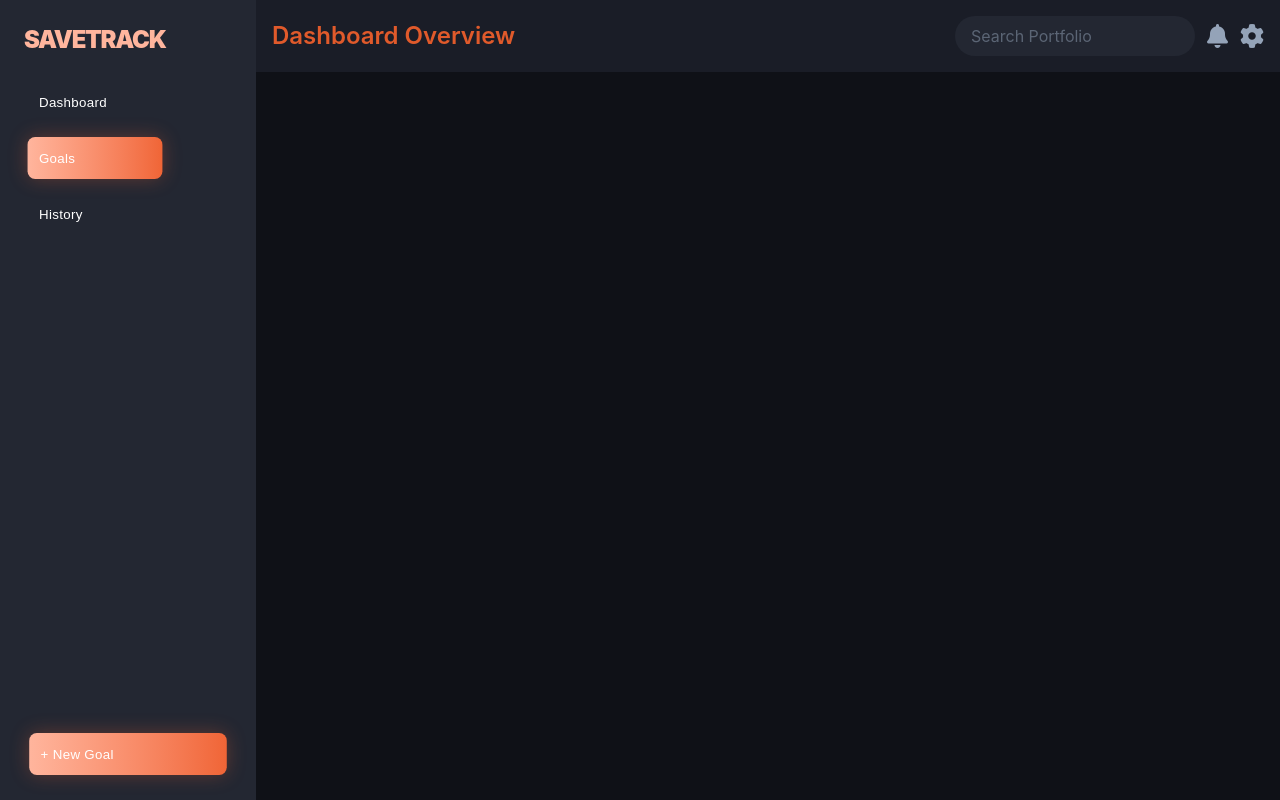
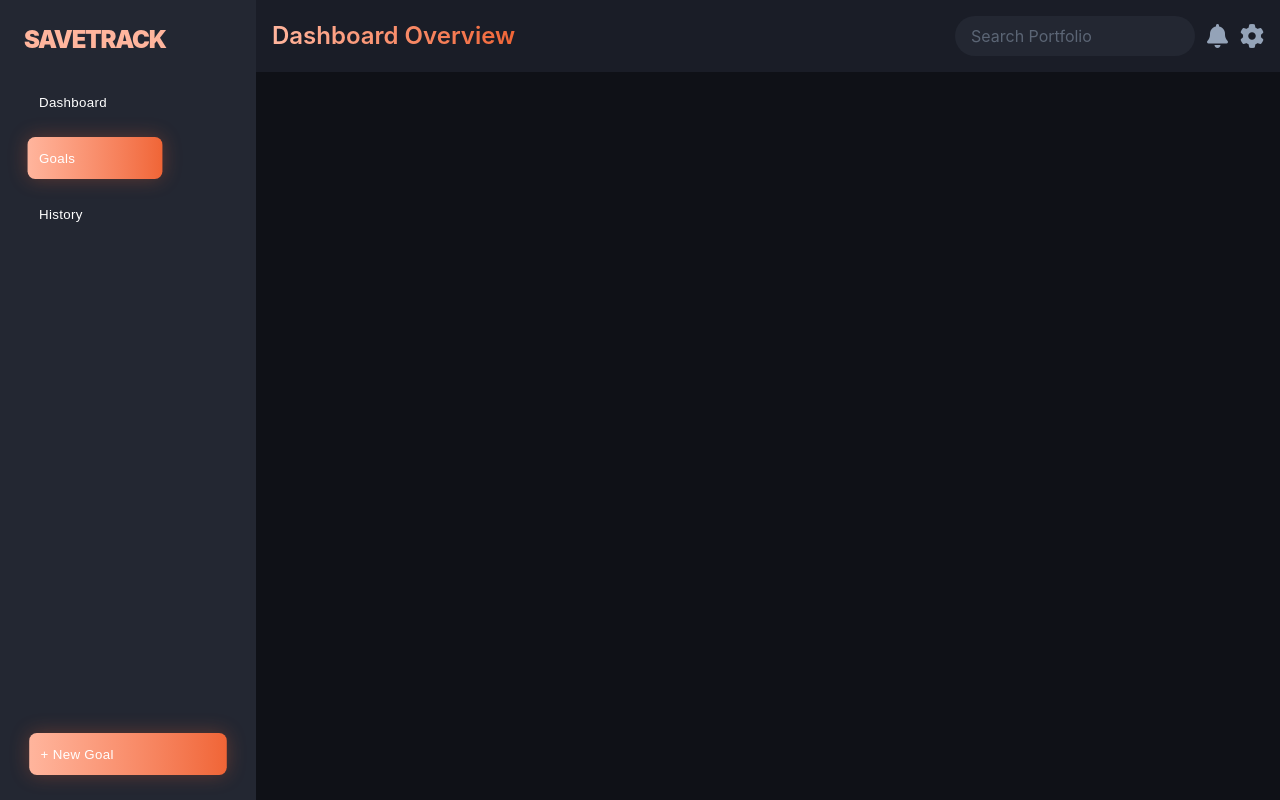
Before and after one commit to HarDexTech/savingsTracker, a React (Vite) app in the folder SaveTrack/: page / in a window 1280 px wide. Built offline with nearby package versions, Linux system fonts and the light colour scheme.

Commit message:
Enhance Header component title styling for improved visual appeal

```diff
--- a/SaveTrack/src/components/layout/Header.jsx
+++ b/SaveTrack/src/components/layout/Header.jsx
@@ -1,7 +1,7 @@
 function Header() {
 	return (
 		<header className="w-[80%] sticky top-0 flex bg-(--bg-surface) p-4 justify-between items-center gap-5">
-			<h2 className="text-(--color-primary)">Dashboard Overview</h2>
+			<h2 className="bg-clip-text text-transparent bg-linear-to-r from-[#ffb59d] to-[#f06536]">Dashboard Overview</h2>
 			<span className="flex justify-around items-center gap-3">
 				<input
 					type="text"
```
